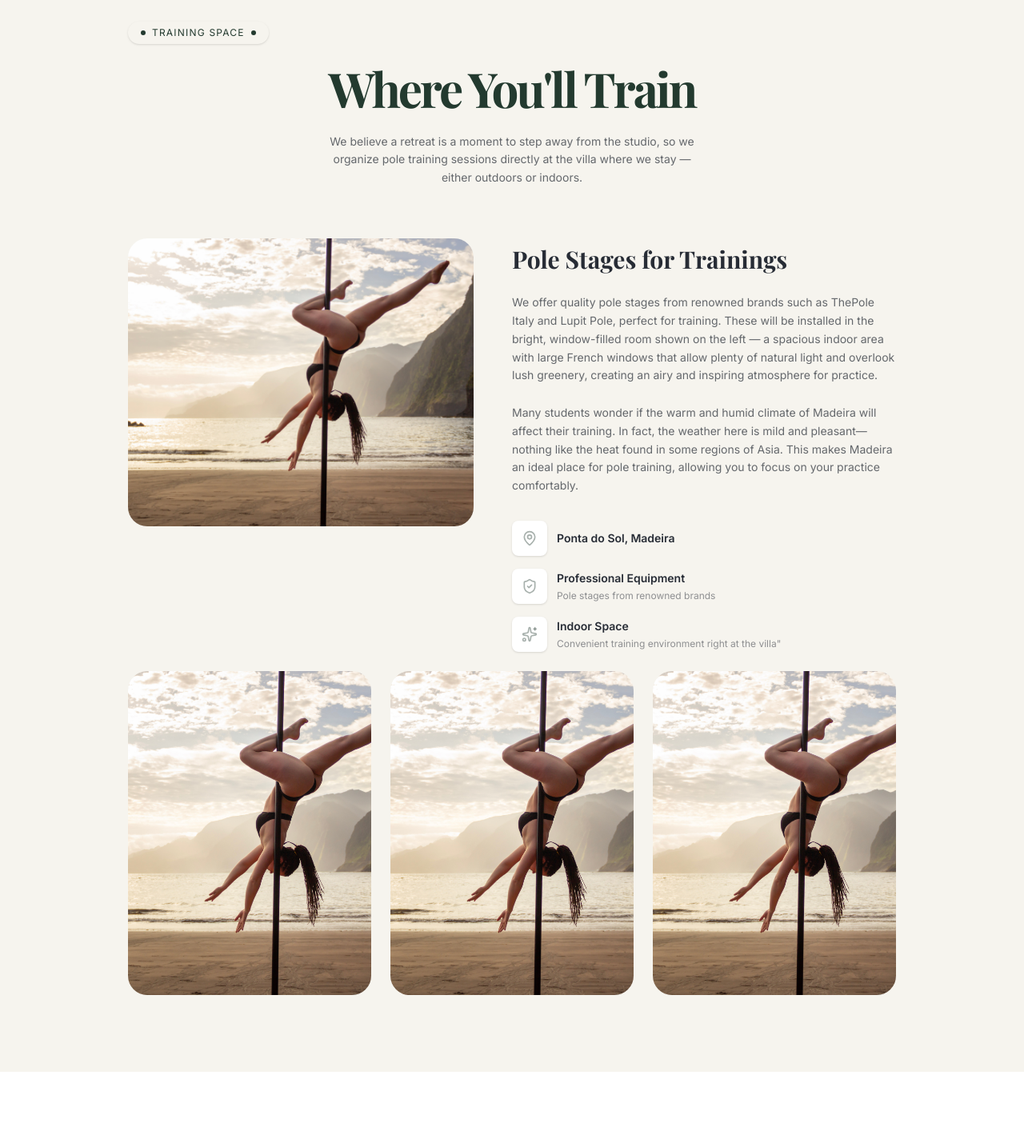
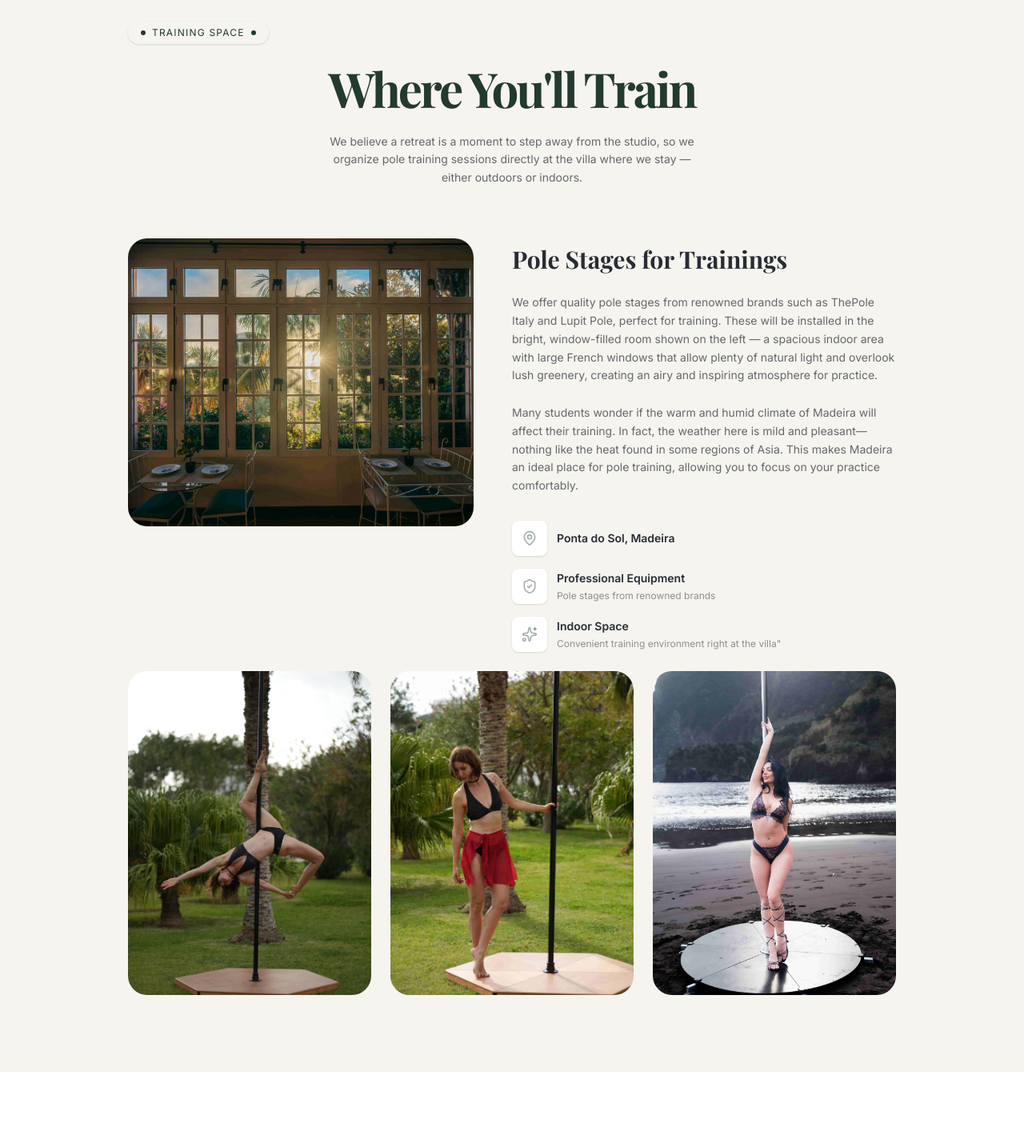
Before and after one commit to Andrianjaka-Tony/madeira-creative-vllage, a Next.js app: page / in a window 1280 px wide. Shown: the part 3028-4462 px from the top of the page at 80% size. Built offline with nearby package versions, Linux system fonts and the light colour scheme; a web font is replaced by a local one.

Commit message:
home: integrate training space images

```diff
--- a/src/components/home/traning-space.tsx
+++ b/src/components/home/traning-space.tsx
@@ -19,7 +19,11 @@ const highlights = [
   },
 ];
 
-const galleryImages = ["/images/hero.png", "/images/hero.png", "/images/hero.png"];
+const galleryImages = [
+  "/images/training/training-2.jpg",
+  "/images/training/training-3.jpg",
+  "/images/training/training-4.jpg",
+];
 
 export function TrainingSpace() {
   return (
@@ -50,7 +54,11 @@ function TrainingBlock() {
   return (
     <div className="mt-16 flex gap-12 items-start">
       <div className="flex-none w-[45%] aspect-12/10 rounded-3xl overflow-hidden">
-        <img src="/images/hero.png" alt="Training villa" className="w-full h-full object-cover" />
+        <img
+          src="/images/training/training-1.jpg"
+          alt="Training villa"
+          className="w-full h-full object-cover"
+        />
       </div>
       <div className="flex flex-col gap-6 pt-2">
         <h3 className="serif font-bold text-3xl text-(--blue) leading-tight">
```
